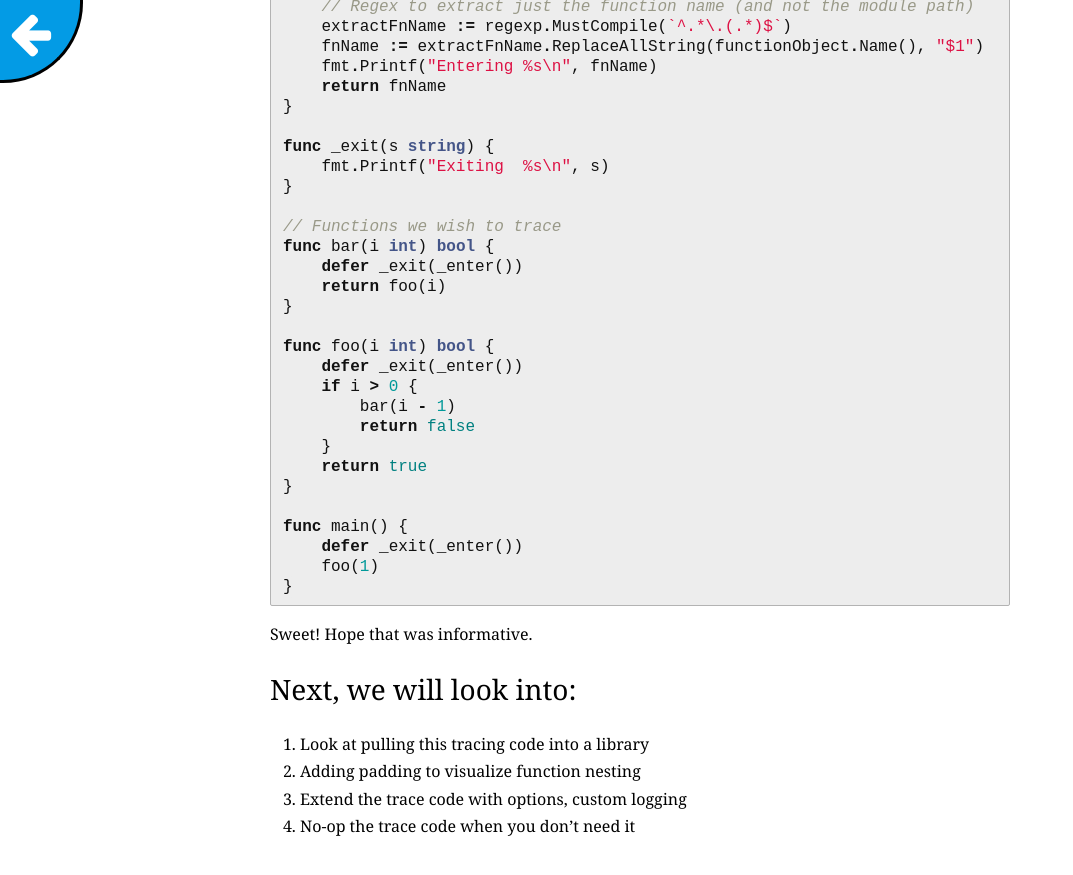
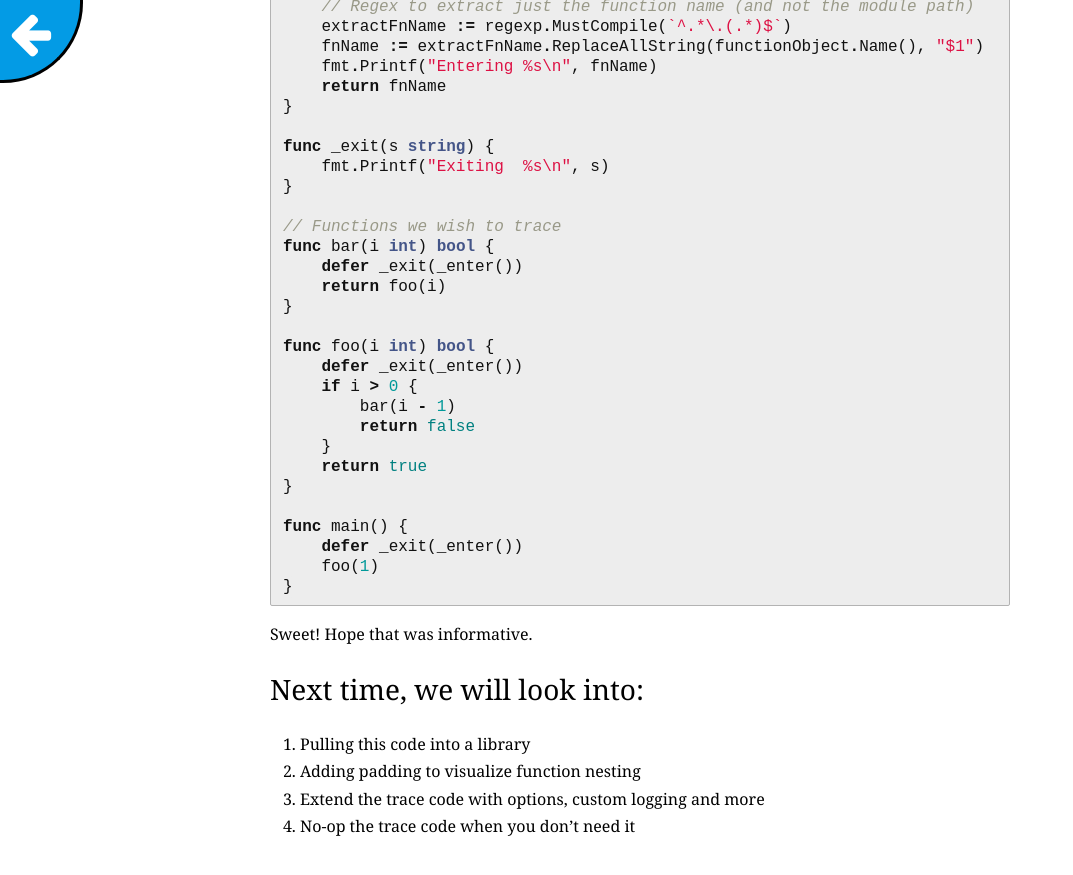
Before and after one commit to sabhiram/sabhiram.github.io, a Jekyll site: the page built from _posts/2015-01-21-golang_trace_fns_part_1.md, in a window 1280 px wide and 900 px high, scrolled down 5849 px. Shown: the top 875 px of the window, without its empty margins (0-1073 px from the left). Built offline with Jekyll 4.4.1, drawn with Linux system fonts in a browser that asks for light colours; nearby versions of some CDN libraries; comment, search, counter and statistics services are not loaded.

Commit message:
Update tracey pt I, rename a bunch of drafts

```diff
--- a/_posts/2015-01-21-golang_trace_fns_part_1.md
+++ b/_posts/2015-01-21-golang_trace_fns_part_1.md
@@ -277,8 +277,8 @@ func main() {
 
 Sweet! Hope that was informative.
 
-### Next, we will look into:
-1. Look at pulling this tracing code into a library
+### Next time, we will look into:
+1. Pulling this code into a library
 2. Adding padding to visualize function nesting
-3. Extend the trace code with options, custom logging
+3. Extend the trace code with options, custom logging and more
 4. No-op the trace code when you don't need it
```
Also changed, not shown: _drafts/2015-01-29-golang_trace_fns_part_2.md (renamed from _drafts/2015-01-25-golang_trace_fns_part_2.md, +1 -1 lines), _drafts/2015-02-05-pluginless_custom_markup_with_jekyll_and_liquid_part_II.md (added, +5 -0 lines), _drafts/2015-02-05-pluginless_custom_markup_with_jekyll_and_liquid_part_I.md (renamed from _drafts/2015-02-05-Custom-code-blocks-with-jekyll.md).
